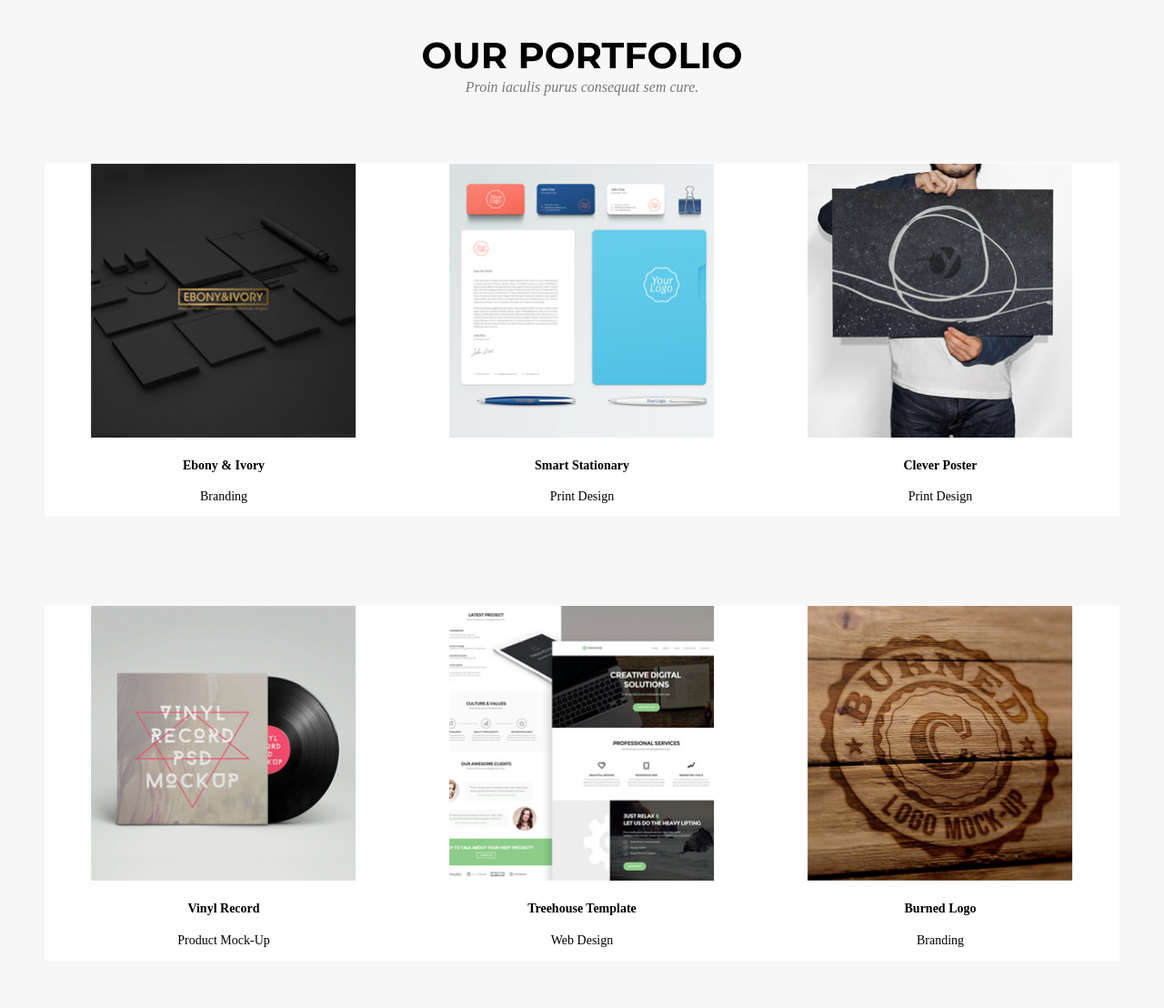
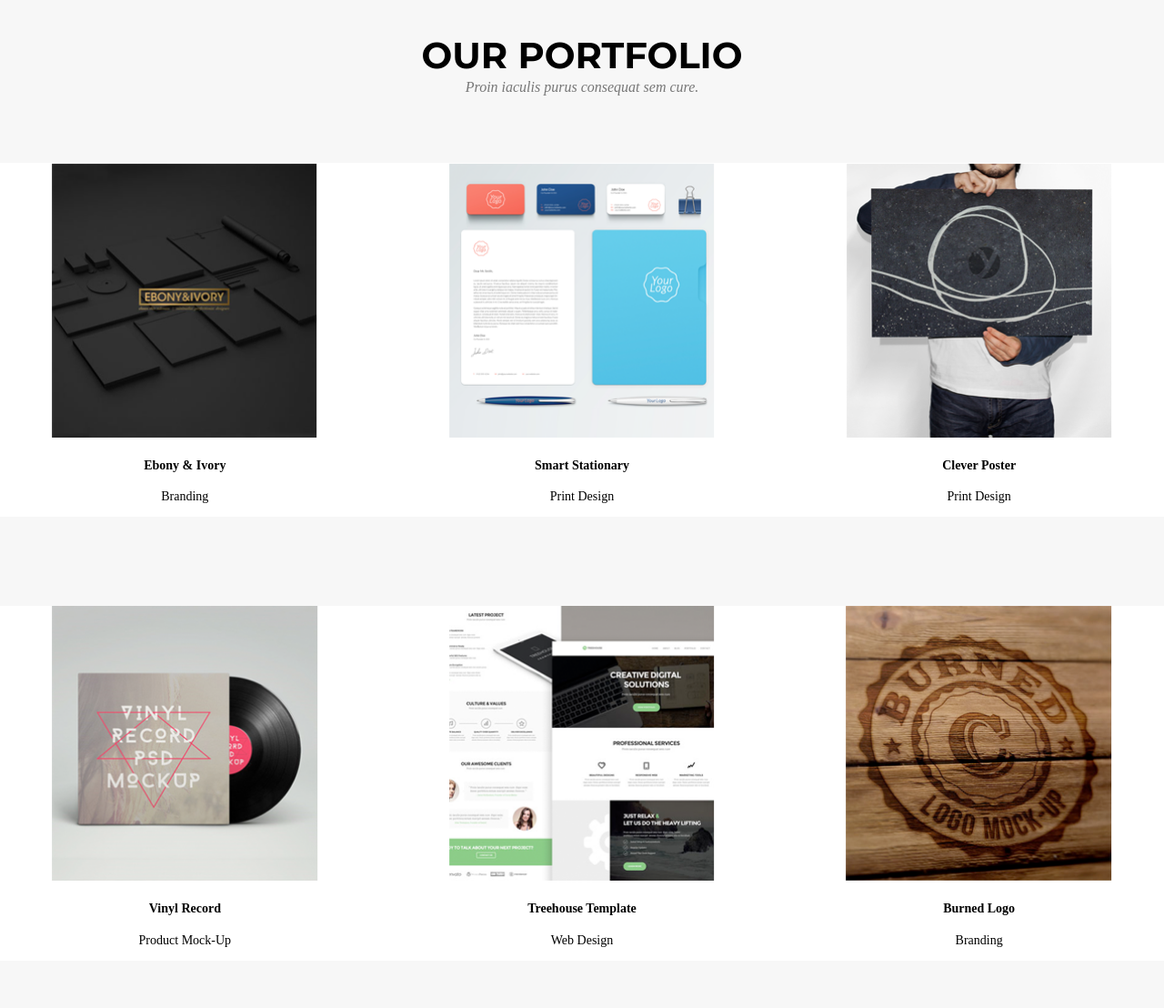
Before and after one commit to DmitrySkok/golden-project, a website: page index.html in a window 1280 px wide. Shown: the part 1600-2708 px from the top of the page at 91% size. Drawn offline with Linux system fonts and the light colour scheme.

Commit message:
create 2 row in 1 containier, but need fix with align elements

```diff
--- a/index.html
+++ b/index.html
@@ -77,35 +77,43 @@
        </div>
        <div class="containier">
            <div class="row portfolio-block">
-                <div class="portfolio-block-item col-lg-4 col-sm-6">
+               <div class="col-12">
+                    <div class="row">
+                        <div class="portfolio-block-item col-lg-4">
                             <div class="portfolio-image"><img src="/image/Image-1-row-1.png" alt=""></div>
                             <h4 class="block-item-title">Ebony & Ivory</h4>
                             <p>Branding</p>
                         </div>
-                <div class="portfolio-block-item col-lg-4 col-sm-6">
+                        <div class="portfolio-block-item col-lg-4">
                             <div class="portfolio-image"><img src="/image/Image-2-row-1.png" alt=""></div>
                             <h4 class="block-item-title">Smart Stationary</h4>
                             <p>Print Design</p>
                         </div>
-                <div class="portfolio-block-item col-lg-4 col-sm-6">
+                        <div class="portfolio-block-item col-lg-4">
                             <div class="portfolio-image"><img src="/image/Image-3-row-1.png" alt=""></div>
                             <h4 class="block-item-title">Clever Poster</h4>
                             <p>Print Design</p>
                         </div>
-                <div class="portfolio-block-item col-lg-4 col-sm-6">
+                    </div>
+               </div>
+               <div class="col-12">
+                    <div class="row">
+                        <div class="portfolio-block-item col-lg-4">
                             <div class="portfolio-image"><img src="/image/Image-1-row-2.png" alt=""></div>
                             <h4 class="block-item-title">Vinyl Record</h4>
                             <p>Product Mock-Up</p>
                         </div>
-                <div class="portfolio-block-item col-lg-4 col-sm-6">
+                        <div class="portfolio-block-item col-lg-4">
                             <div class="portfolio-image"><img src="/image/Image-2-row-2.png" alt=""></div>
                             <h4 class="block-item-title">Treehouse Template</h4>
                             <p>Web Design</p>
                         </div>
-                <div class="portfolio-block-item col-lg-4 col-sm-6">
+                        <div class="portfolio-block-item col-lg-4">
                             <div class="portfolio-image"><img src="/image/Image-3-row-2.png" alt=""></div>
                             <h4 class="block-item-title">Burned Logo</h4>
                             <p>Branding</p>
+                        </div>
+                    </div>
                 </div>
            </div>
        </div>
--- a/sass/style.scss
+++ b/sass/style.scss
@@ -150,7 +150,7 @@ font-size: 14px;
 
 .portfolio {
     background-color: #F7F7F7;
-    padding: 120px 5%;
+    padding: 120px 0;
 }
 
 .portfolio-titles-block {
```
Also changed, not shown: css/style.css, 1 other file. Lines whose indentation alone changed are shown as unchanged.
